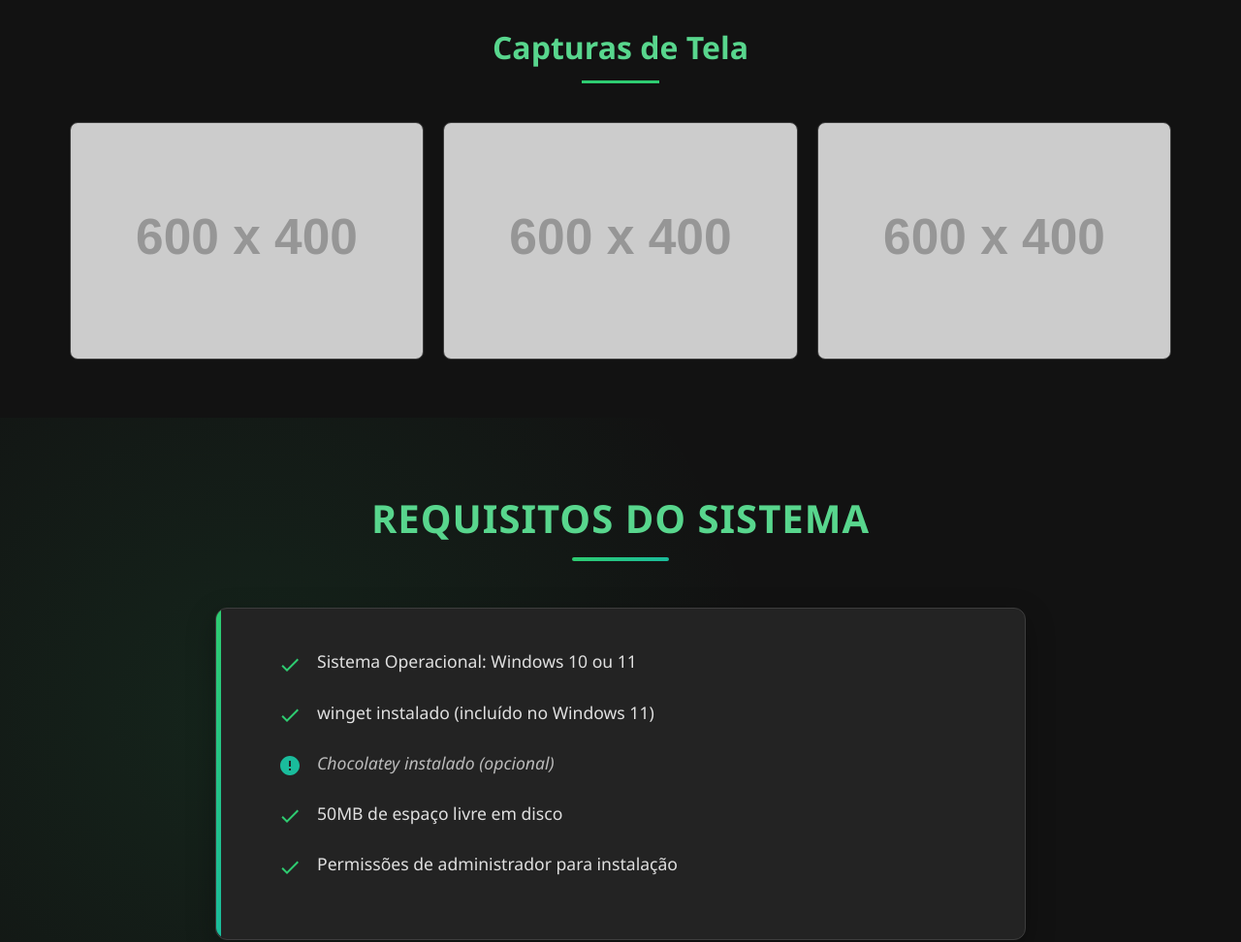
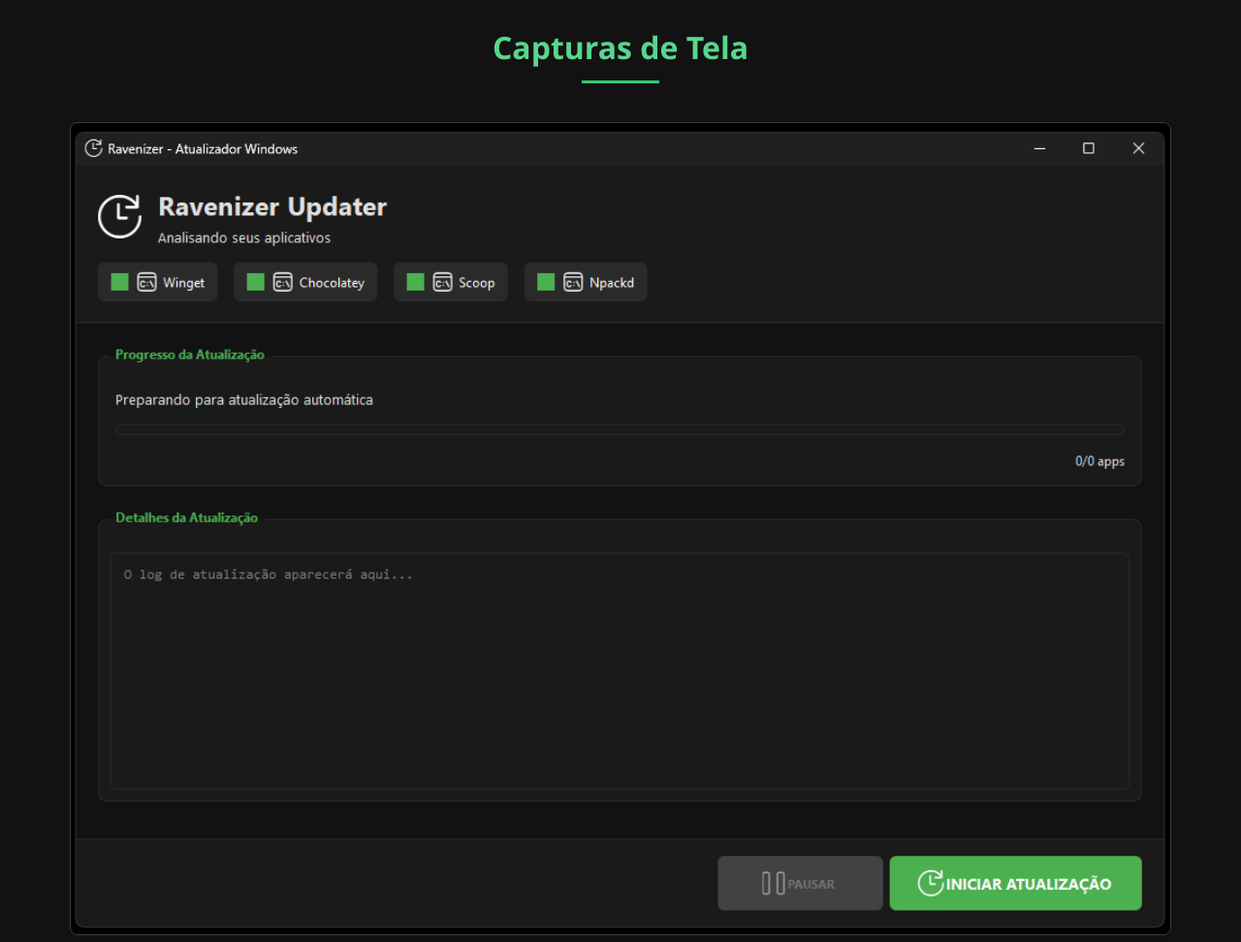
Before and after one commit to EduardoDosSantosFerreira/ravenizer, a plain HTML site: page index.html in a window 1280 px wide. Shown: the part 3700-4672 px from the top of the page at 97% size. Drawn offline with nearby package versions, Linux system fonts and the light colour scheme; placeholder pictures from the web are drawn by us.

Commit message:
Atualiza o index.html para substituir imagens de capturas de tela por um arquivo local, melhorando a apresentação da interface do Ravenizer. Refatora o código em ui.py para melhorar a legibilidade, ajustando a formatação e removendo espaços desnecessários.

```diff
--- a/index.html
+++ b/index.html
@@ -709,18 +709,9 @@
             <h2 class="section-title animated">Capturas de Tela</h2>
             <div class="screenshots">
                 <div class="screenshot animated delay-1">
-                    <img src="https://via.placeholder.com/600x400/1e1e1e/2ecc71?text=Interface+Principal"
-                        alt="Interface do Ravenizer">
-                </div>
-                <div class="screenshot animated delay-2">
-                    <img src="https://via.placeholder.com/600x400/1e1e1e/27ae60?text=Log+de+Atualizações"
-                        alt="Log de Atualização">
-                </div>
-                <div class="screenshot animated delay-3">
-                    <img src="https://via.placeholder.com/600x400/1e1e1e/1abc9c?text=Configurações" alt="Configurações">
+                    <img src="ravenizer-preview.png" alt="Interface do Ravenizer">
                 </div>
             </div>
-        </div>
     </section>
 
     <section id="requirements">
```
Also changed, not shown: ravenizer-preview.png (added), 1 other file.
